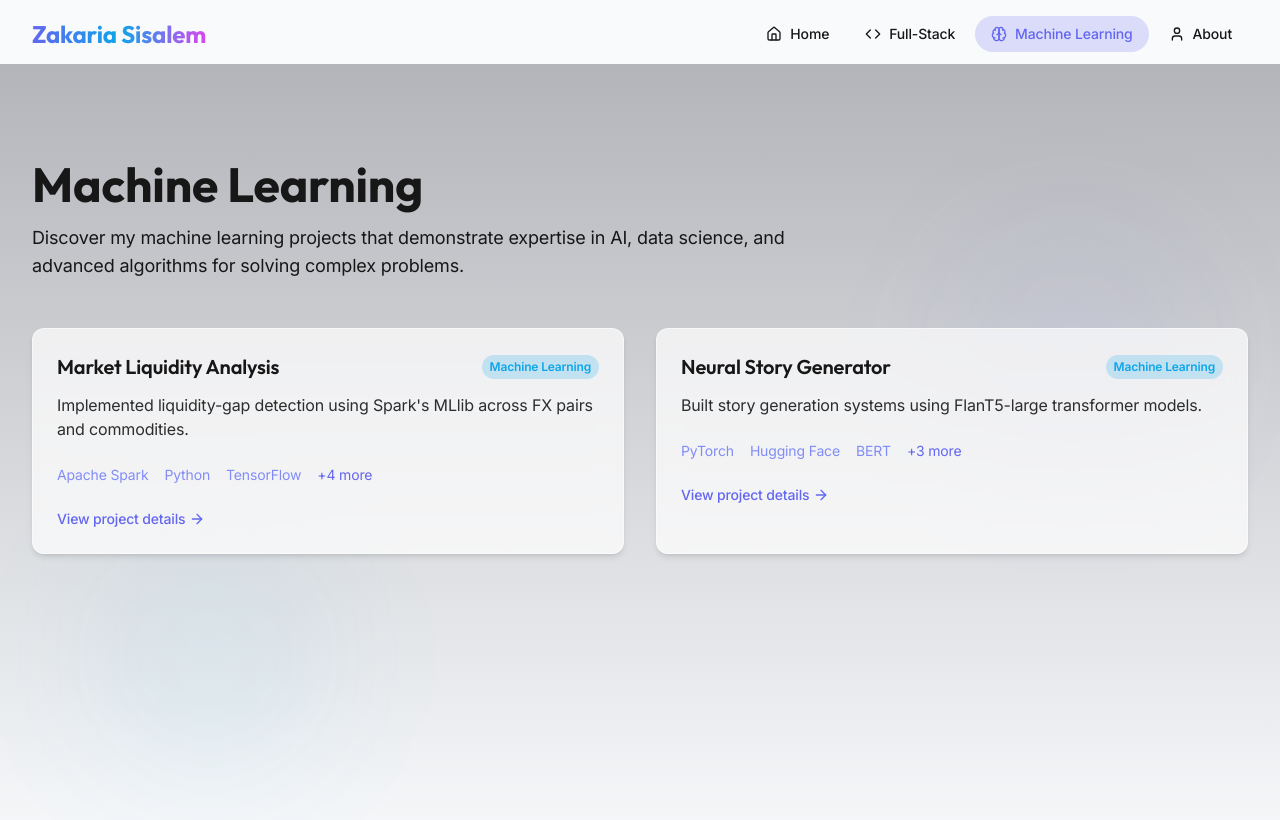
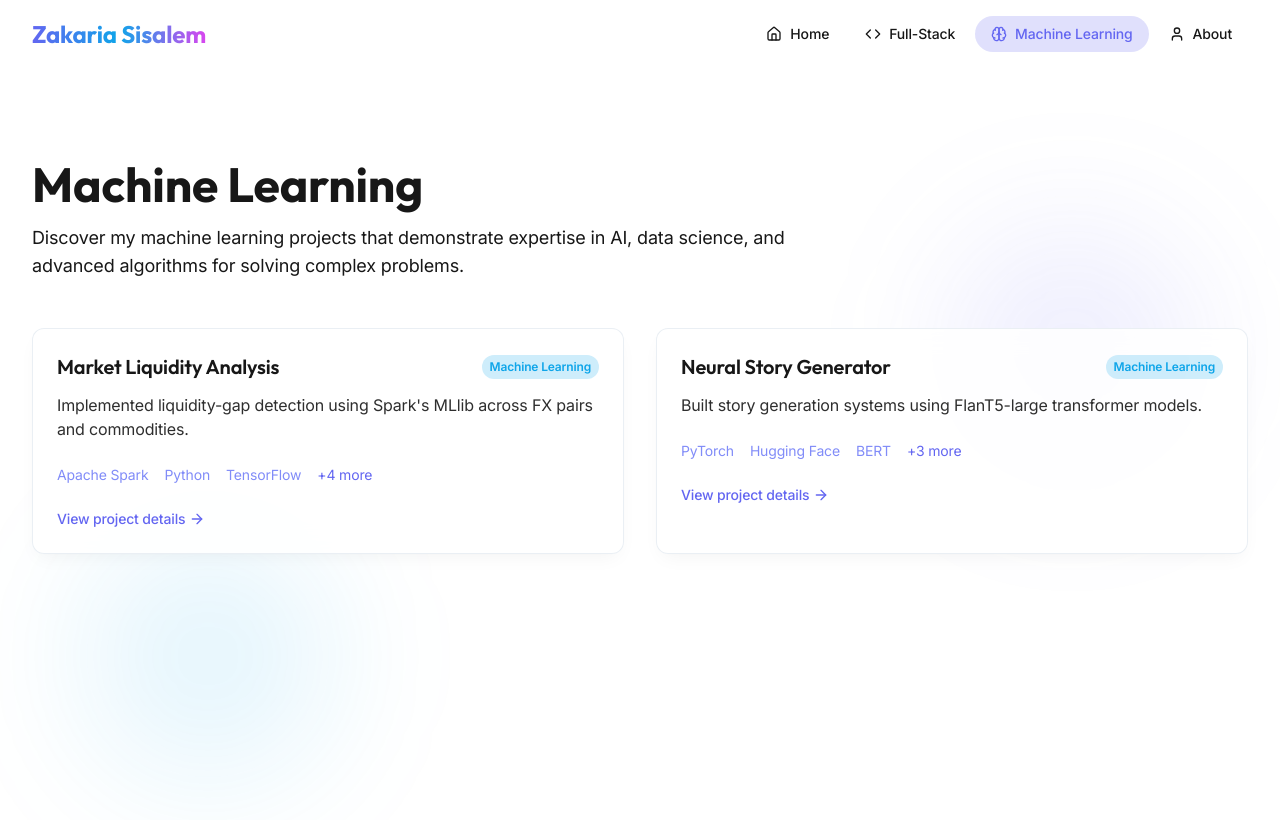
Before and after one commit to zhiiko/portfolio_website, a Next.js app: page /portfolio_website/machine-learning in a window 1280 px wide. Shown: the top 820 px of the page. Built offline with nearby package versions, Linux system fonts and the light colour scheme.

Commit message:
working links

```diff
--- a/src/app/about/page.tsx
+++ b/src/app/about/page.tsx
@@ -8,9 +8,9 @@ export default function About() {
     <PageTransition>
       <div className="min-h-screen relative overflow-hidden">
         {/* Subtle background elements */}
-        <div className="absolute inset-0 bg-gradient-to-b from-dark-300/30 to-background z-0" />
-        <div className="absolute top-40 right-20 w-64 h-64 bg-primary-500/5 rounded-full filter blur-3xl" />
-        <div className="absolute bottom-20 left-20 w-64 h-64 bg-secondary-500/5 rounded-full filter blur-3xl" />
+        <div className="absolute inset-0 bg-gradient-to-b from-light-gradient-1 to-background dark:from-dark-300/30 dark:to-background z-0" />
+        <div className="absolute top-40 right-20 w-64 h-64 bg-primary-500/10 rounded-full filter blur-3xl" />
+        <div className="absolute bottom-20 left-20 w-64 h-64 bg-secondary-500/10 rounded-full filter blur-3xl" />
 
         <div className="relative z-10 container mx-auto py-24 px-4 sm:px-6 lg:px-8">
           <motion.div
--- a/src/app/full-stack/page.tsx
+++ b/src/app/full-stack/page.tsx
@@ -14,9 +14,9 @@ export default function FullStack() {
     <PageTransition>
       <div className="min-h-screen relative overflow-hidden">
         {/* Subtle background elements */}
-        <div className="absolute inset-0 bg-gradient-to-b from-dark-300/30 to-background z-0" />
-        <div className="absolute top-40 right-20 w-64 h-64 bg-primary-500/5 rounded-full filter blur-3xl" />
-        <div className="absolute bottom-20 left-20 w-64 h-64 bg-secondary-500/5 rounded-full filter blur-3xl" />
+        <div className="absolute inset-0 bg-gradient-to-b from-light-gradient-1 to-background dark:from-dark-300/30 dark:to-background z-0" />
+        <div className="absolute top-40 right-20 w-64 h-64 bg-primary-500/10 rounded-full filter blur-3xl" />
+        <div className="absolute bottom-20 left-20 w-64 h-64 bg-secondary-500/10 rounded-full filter blur-3xl" />
 
         <div className="relative z-10 container mx-auto py-24 px-4 sm:px-6 lg:px-8">
           <motion.div
--- a/src/app/globals.css
+++ b/src/app/globals.css
@@ -9,18 +9,21 @@
   --font-outfit: 'Outfit', sans-serif;
   --font-fira-code: 'Fira Code', monospace;
 
-  /* Light mode colors */
+  /* Light mode colors - enhanced for visual appeal */
   --foreground: #171717;
-  --background: #f8fafc;
-  --background-secondary: #f1f5f9;
+  --background: #ffffff;
+  --background-secondary: #f8fafc;
   --primary: #4f46e5;
   --secondary: #0ea5e9;
   --accent: #d946ef;
   --muted: #64748b;
   --border: #e2e8f0;
-  --card-bg: rgba(255, 255, 255, 0.7);
-  --card-border: rgba(255, 255, 255, 0.5);
+  --card-bg: rgba(255, 255, 255, 0.85);
+  --card-border: rgba(226, 232, 240, 0.7);
   --foreground-muted: rgba(23, 23, 23, 0.9);
+  --light-gradient-1: rgba(226, 232, 255, 0.7);
+  --light-gradient-2: rgba(240, 249, 255, 0.7);
+  --light-gradient-3: rgba(253, 244, 255, 0.7);
 }
 
 @media (prefers-color-scheme: dark) {
@@ -47,13 +50,13 @@ body {
   letter-spacing: -0.01em;
 }
 
-/* Glass effect components - improved for better readability */
+/* Glass effect components - improved for better readability and visual appeal */
 .glass {
   background: var(--card-bg);
   backdrop-filter: blur(12px);
   -webkit-backdrop-filter: blur(12px);
   border: 1px solid var(--card-border);
-  box-shadow: 0 4px 6px -1px rgba(0, 0, 0, 0.1), 0 2px 4px -1px rgba(0, 0, 0, 0.06);
+  box-shadow: 0 8px 20px -6px rgba(0, 0, 0, 0.05), 0 4px 10px -4px rgba(0, 0, 0, 0.02);
 }
 
 .glass-card {
--- a/src/app/machine-learning/page.tsx
+++ b/src/app/machine-learning/page.tsx
@@ -14,9 +14,9 @@ export default function MachineLearning() {
     <PageTransition>
       <div className="min-h-screen relative overflow-hidden">
         {/* Subtle background elements */}
-        <div className="absolute inset-0 bg-gradient-to-b from-dark-300/30 to-background z-0" />
-        <div className="absolute top-40 right-20 w-64 h-64 bg-primary-500/5 rounded-full filter blur-3xl" />
-        <div className="absolute bottom-20 left-20 w-64 h-64 bg-secondary-500/5 rounded-full filter blur-3xl" />
+        <div className="absolute inset-0 bg-gradient-to-b from-light-gradient-1 to-background dark:from-dark-300/30 dark:to-background z-0" />
+        <div className="absolute top-40 right-20 w-64 h-64 bg-primary-500/10 rounded-full filter blur-3xl" />
+        <div className="absolute bottom-20 left-20 w-64 h-64 bg-secondary-500/10 rounded-full filter blur-3xl" />
 
         <div className="relative z-10 container mx-auto py-24 px-4 sm:px-6 lg:px-8">
           <motion.div
--- a/src/app/page.tsx
+++ b/src/app/page.tsx
@@ -48,7 +48,7 @@ export default function Home() {
     {
       name: 'GitHub',
       icon: Github,
-      url: 'https://github.com/yourusername',
+      url: 'https://github.com/zhiiko',
     },
     {
       name: 'LinkedIn',
@@ -66,7 +66,7 @@ export default function Home() {
     <PageTransition>
       <div className="min-h-screen relative overflow-hidden">
         {/* Background gradient */}
-        <div className="absolute inset-0 bg-gradient-to-br from-dark-300/50 via-dark-400/50 to-dark-500/70 z-0" />
+        <div className="absolute inset-0 bg-gradient-to-br from-light-gradient-1 via-light-gradient-2 to-light-gradient-3 dark:from-dark-300/50 dark:via-dark-400/50 dark:to-dark-500/70 z-0" />
 
         {/* Animated background circles/blobs */}
         <div className="absolute top-20 left-10 w-96 h-96 bg-primary-500/20 rounded-full filter blur-3xl animate-pulse" />
--- a/src/app/projects/page.tsx
+++ b/src/app/projects/page.tsx
@@ -27,9 +27,9 @@ export default function ProjectsPage() {
     <PageTransition>
       <div className="min-h-screen relative overflow-hidden">
         {/* Subtle background elements */}
-        <div className="absolute inset-0 bg-gradient-to-b from-dark-300/30 to-background z-0" />
-        <div className="absolute top-40 right-20 w-64 h-64 bg-primary-500/5 rounded-full filter blur-3xl" />
-        <div className="absolute bottom-20 left-20 w-64 h-64 bg-secondary-500/5 rounded-full filter blur-3xl" />
+        <div className="absolute inset-0 bg-gradient-to-b from-light-gradient-1 to-background dark:from-dark-300/30 dark:to-background z-0" />
+        <div className="absolute top-40 right-20 w-64 h-64 bg-primary-500/10 rounded-full filter blur-3xl" />
+        <div className="absolute bottom-20 left-20 w-64 h-64 bg-secondary-500/10 rounded-full filter blur-3xl" />
 
         <div className="relative z-10 container mx-auto py-24 px-4 sm:px-6 lg:px-8">
           <motion.div
--- a/src/components/ProjectDetail.tsx
+++ b/src/components/ProjectDetail.tsx
@@ -14,9 +14,9 @@ const ProjectDetail: React.FC<ProjectDetailProps> = ({ project, onBack }) => {
   return (
     <div className="min-h-screen relative overflow-hidden">
       {/* Subtle background elements */}
-      <div className="absolute inset-0 bg-gradient-to-b from-dark-300/30 to-background z-0" />
-      <div className="absolute top-40 right-20 w-64 h-64 bg-primary-500/5 rounded-full filter blur-3xl" />
-      <div className="absolute bottom-20 left-20 w-64 h-64 bg-secondary-500/5 rounded-full filter blur-3xl" />
+      <div className="absolute inset-0 bg-gradient-to-b from-light-gradient-1 to-background dark:from-dark-300/30 dark:to-background z-0" />
+      <div className="absolute top-40 right-20 w-64 h-64 bg-primary-500/10 rounded-full filter blur-3xl" />
+      <div className="absolute bottom-20 left-20 w-64 h-64 bg-secondary-500/10 rounded-full filter blur-3xl" />
 
       <div className="relative z-10 container mx-auto py-24 px-4 sm:px-6 lg:px-8">
         <motion.div
```
